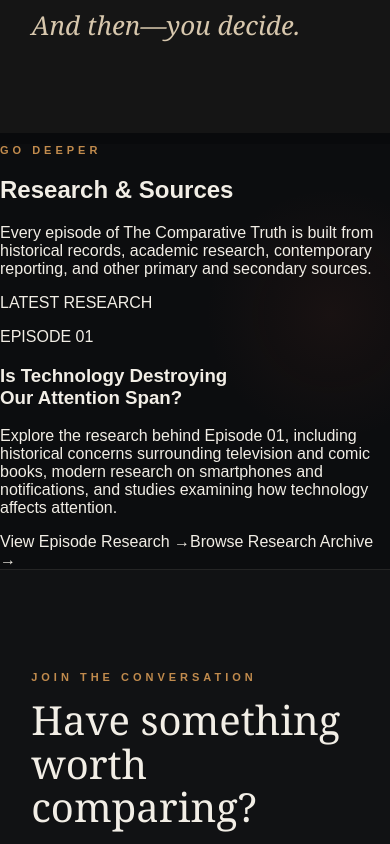
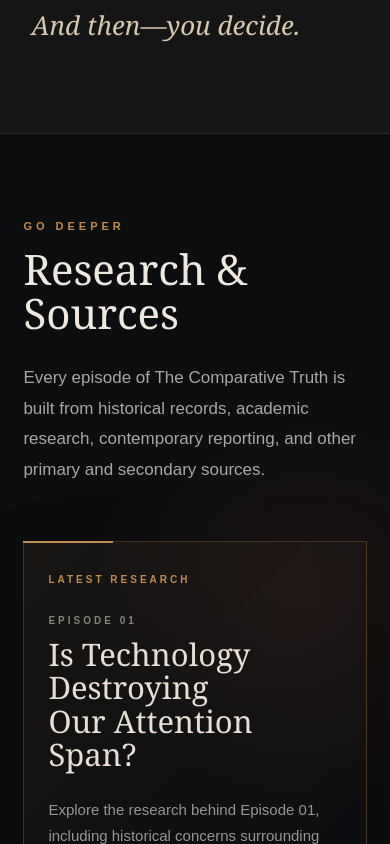
Before and after one commit to RyanTCT/the-comparative-truth, a Next.js app: page / in a window 390 px wide. Shown: the part 3100-3944 px from the top of the page. Built offline with nearby package versions, Linux system fonts and the light colour scheme.

Commit message:
Refactor research section styles for responsiveness
Updated padding, grid layout, and styles for research sections to enhance responsiveness and visual consistency across different screen sizes.

```diff
--- a/app/globals.css
+++ b/app/globals.css
@@ -466,13 +466,178 @@ a {
    ========================= */
 
 .research {
+  padding: 120px 10%;
+
+  border-top: 1px solid #252525;
+
   background:
     radial-gradient(
-      circle at 85% 40%,
-      rgba(152, 65, 44, 0.09),
-      transparent 30%
+      circle at 80% 45%,
+      rgba(152, 65, 44, 0.11),
+      transparent 34%
     ),
     #0c0d0f;
+}
+
+.research-container {
+  width: 100%;
+  max-width: 1450px;
+
+  margin: 0 auto;
+
+  display: grid;
+  grid-template-columns: 0.85fr 1.15fr;
+
+  gap: clamp(70px, 10vw, 150px);
+
+  align-items: center;
+}
+
+
+/* LEFT SIDE */
+
+.research-intro h2 {
+  margin: 15px 0 28px;
+
+  font-family: Georgia, "Times New Roman", serif;
+  font-size: clamp(42px, 5vw, 72px);
+  font-weight: 400;
+
+  line-height: 1.05;
+
+  color: #eee8df;
+}
+
+.research-intro > p:not(.section-label) {
+  max-width: 560px;
+
+  margin: 0;
+
+  color: #aaa7a2;
+
+  font-size: 17px;
+  line-height: 1.8;
+}
+
+
+/* LATEST RESEARCH CARD */
+
+.research-feature {
+  position: relative;
+
+  padding: 48px 50px;
+
+  border: 1px solid rgba(193, 139, 77, 0.28);
+
+  background:
+    linear-gradient(
+      135deg,
+      rgba(193, 139, 77, 0.07),
+      rgba(255, 255, 255, 0.01) 45%,
+      rgba(0, 0, 0, 0.08)
+    );
+
+  box-shadow:
+    0 30px 70px rgba(0, 0, 0, 0.22);
+}
+
+.research-feature::before {
+  content: "";
+
+  position: absolute;
+
+  top: -1px;
+  left: -1px;
+
+  width: 90px;
+  height: 2px;
+
+  background: #c18b4d;
+}
+
+.research-feature-label {
+  margin-bottom: 30px;
+
+  color: #c18b4d;
+
+  font-size: 10px;
+  font-weight: 700;
+
+  letter-spacing: 3px;
+}
+
+.research-episode-number {
+  margin: 0 0 12px;
+
+  color: #85817b;
+
+  font-size: 10px;
+  font-weight: 700;
+
+  letter-spacing: 3px;
+}
+
+.research-feature h3 {
+  margin: 0 0 25px;
+
+  font-family: Georgia, "Times New Roman", serif;
+
+  font-size: clamp(30px, 3vw, 46px);
+  font-weight: 400;
+
+  line-height: 1.08;
+
+  color: #e7dfd4;
+}
+
+.research-summary {
+  max-width: 620px;
+
+  margin: 0;
+
+  color: #999691;
+
+  font-size: 15px;
+  line-height: 1.75;
+}
+
+
+/* RESEARCH BUTTONS */
+
+.research-actions {
+  display: flex;
+  align-items: center;
+  flex-wrap: wrap;
+
+  gap: 26px;
+
+  margin-top: 34px;
+}
+
+.research-button {
+  display: inline-block;
+
+  padding: 14px 19px;
+
+  border: 1px solid #a66d36;
+
+  color: #d6a267;
+
+  font-size: 10px;
+  font-weight: 700;
+
+  text-transform: uppercase;
+  letter-spacing: 1.5px;
+}
+
+.research-archive-link {
+  color: #8f8b85;
+
+  font-size: 10px;
+  font-weight: 700;
+
+  text-transform: uppercase;
+  letter-spacing: 1.5px;
 }
 
 
@@ -661,7 +826,28 @@ footer p {
   .episode-content h2 {
     font-size: clamp(40px, 9vw, 60px);
   }
+.research {
+  padding: 90px 8%;
+}
 
+.research-container {
+  grid-template-columns: 1fr;
+
+  gap: 55px;
+
+  max-width: 650px;
+}
+
+.research-feature {
+  padding: 38px 32px;
+}
+
+.research-actions {
+  align-items: flex-start;
+  flex-direction: column;
+
+  gap: 22px;
+}
 
   /* GENERAL MOBILE SECTIONS */
 
@@ -717,7 +903,21 @@ footer p {
     font-size: 10px;
   }
 
+.research {
+  padding: 75px 6%;
+}
 
+.research-feature {
+  padding: 32px 24px;
+}
+
+.research-feature h3 {
+  font-size: 31px;
+}
+
+.research-summary {
+  font-size: 15px;
+}
   /* SMALL PHONE EPISODE */
 
   .latest-episode {
```
